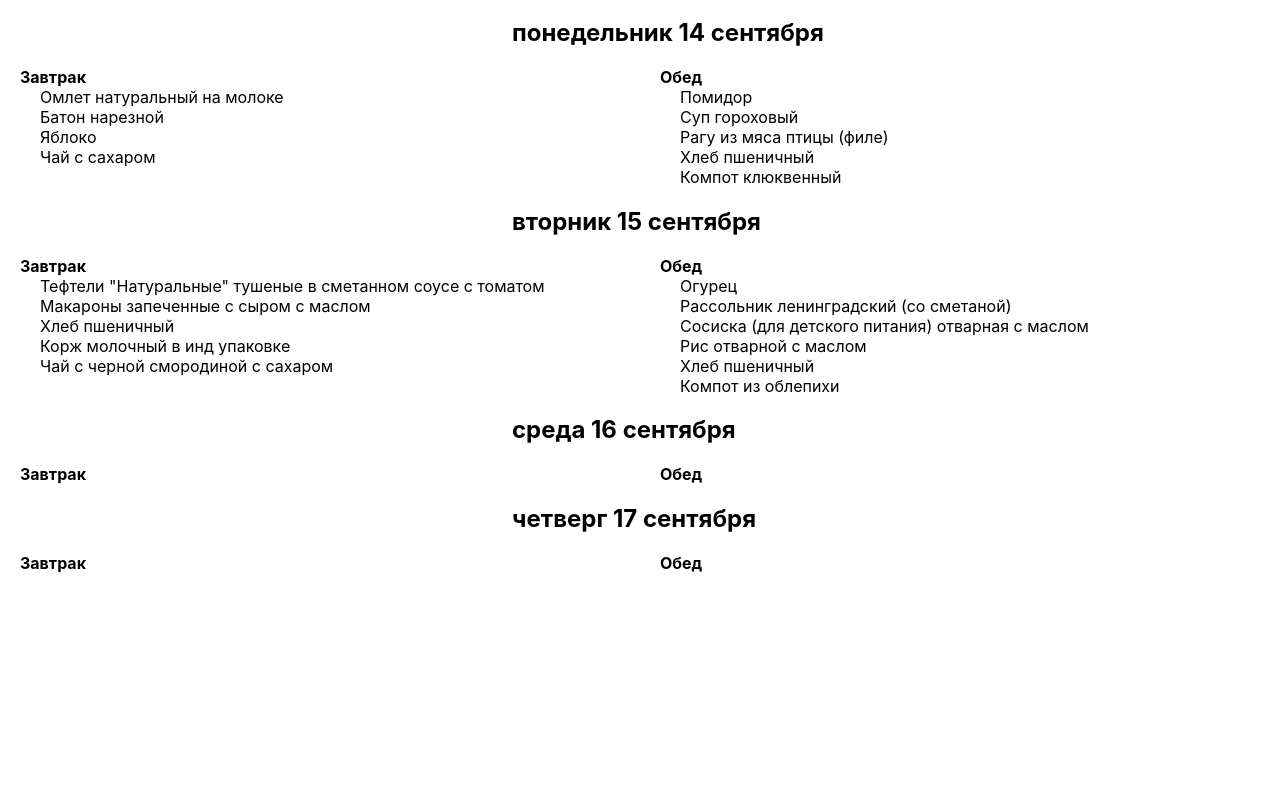
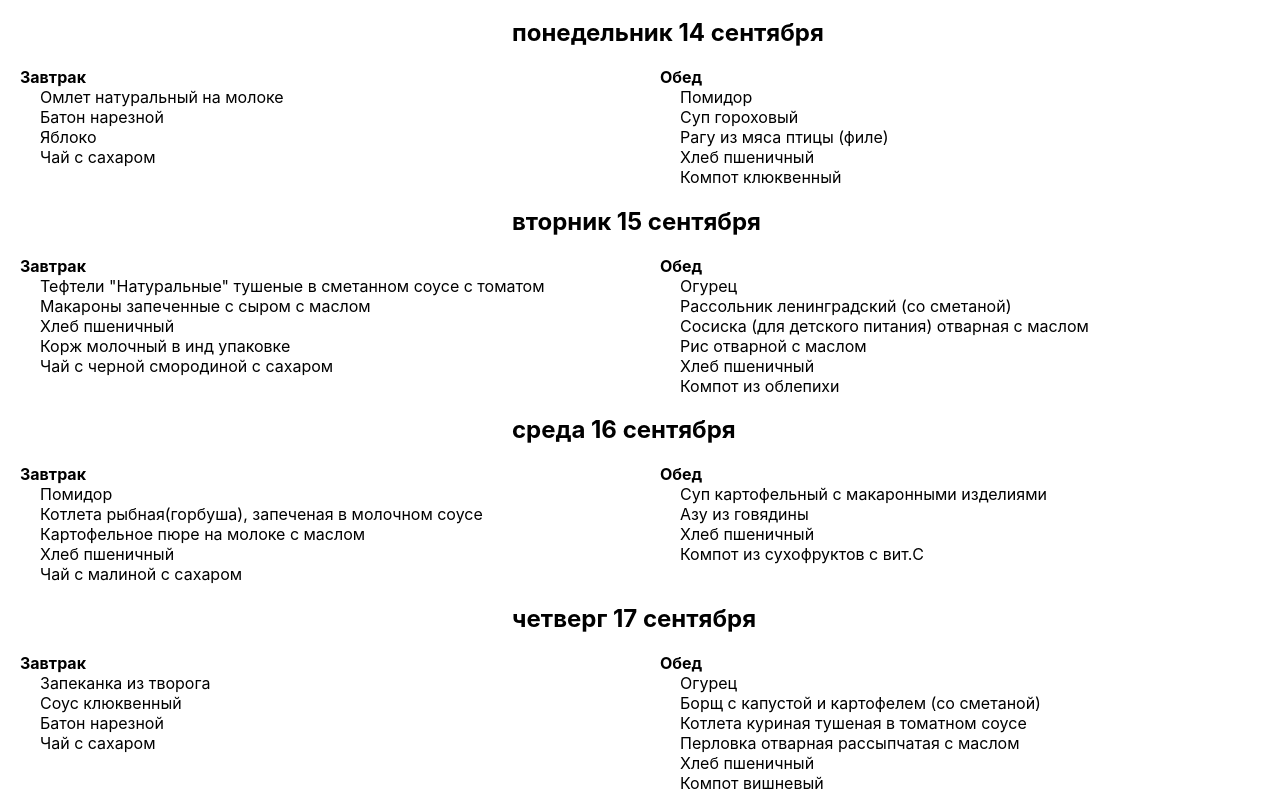
Before and after one commit to mn-app/school, a React (Create React App) app: page / in a window 1280 px wide. Shown: the part 1215-2008 px from the top of the page. Before the commit the page ends 1788 px from the top, so only its background shows below. Built offline with nearby package versions, Linux system fonts and the light colour scheme.

Commit message:
week3 done

```diff
--- a/src/menu.js
+++ b/src/menu.js
@@ -118,16 +118,35 @@ const MENU = {
 		]
 	},
 	23: {
-		breakfast: [],
-		lunch: []
+		breakfast: [
+			'Помидор',
+			'Котлета рыбная(горбуша), запеченая в молочном соусе',
+			'Картофельное пюре на молоке с маслом',
+			'Хлеб пшеничный',
+			'Чай с малиной с сахаром'
+		],
+		lunch: ['Суп картофельный с макаронными изделиями', 'Азу из говядины', 'Хлеб пшеничный', 'Компот из сухофруктов с вит.C']
 	},
 	24: {
-		breakfast: [],
-		lunch: []
+		breakfast: ['Запеканка из творога', 'Соус клюквенный', 'Батон нарезной', 'Чай с сахаром'],
+		lunch: [
+			'Огурец',
+			'Борщ с капустой и картофелем (со сметаной)',
+			'Котлета куриная тушеная в томатном соусе',
+			'Перловка отварная рассыпчатая с маслом',
+			'Хлеб пшеничный',
+			'Компот вишневый'
+		]
 	},
 	25: {
-		breakfast: [],
-		lunch: []
+		breakfast: [
+			'Печень по-строгановски',
+			'Макаронные изделия отварные с маслом',
+			'Хлеб пшеничный',
+			'Чай с лимоноом с сахаром',
+			'Плющка "Московская"(из п/ф)'
+		],
+		lunch: ['Помидор', 'Уха с крупой (филе горбуши)', 'Рагу из мяса птицы (филе)', 'Хлеб пшеничный', 'Кисель с вит.C']
 	}
 };
 
```
